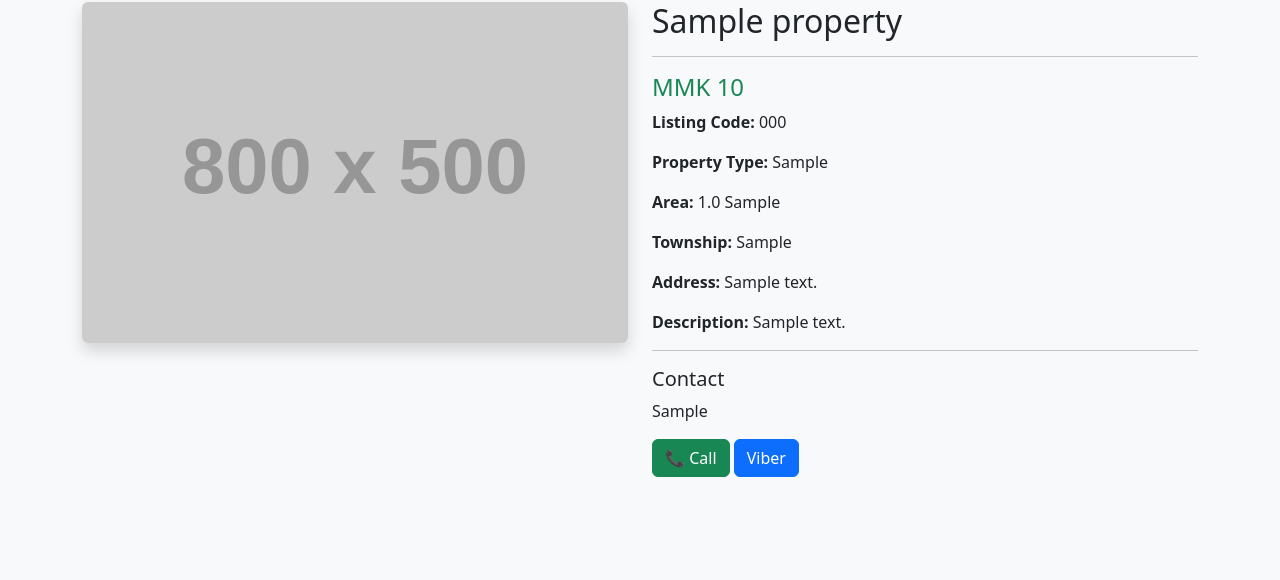
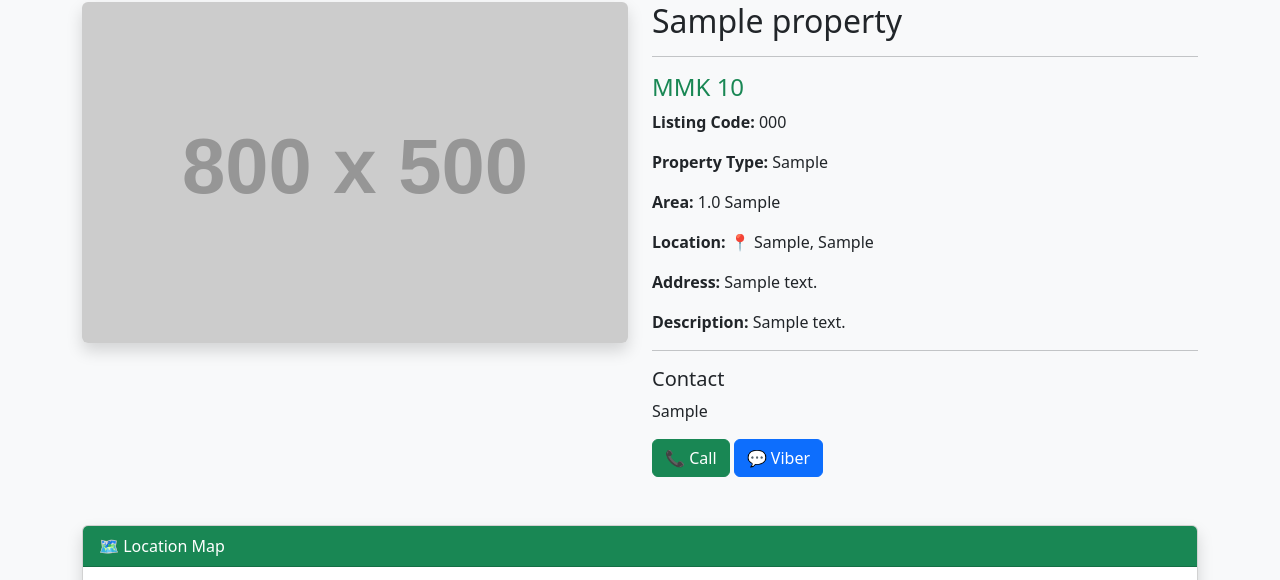
Before and after one commit to MinKhantKyawFreddy/LandHub, a Flask app: template app/templates/property_detail.html in a window 1280 px wide. Shown: the part 102-682 px from the top of the page. Before the commit the page ends 579 px from the top, so only its background shows below. Run offline with Flask 3, Linux system fonts and the light colour scheme; the template is opened without the code that fills it: values that come from a table or form of the project are taken from there, others are empty; tables that the repository leaves empty hold one stand-in row (values such as "Sample post"); grey boxes labelled with a size stand in for pictures from a placeholder-image service; some libraries are stand-ins or nearby versions.

Commit message:
fixing error

```diff
--- a/app/routes.py
+++ b/app/routes.py
@@ -41,7 +41,7 @@ def property_detail(property_id):
     property = Property.query.get_or_404(property_id)
 
     return render_template(
-        "property_details.html",
+        "property_detail.html",
         property=property
     )
 
--- a/app/templates/home.html
+++ b/app/templates/home.html
@@ -98,7 +98,7 @@
                         </h5>
 
                         <p class="text-muted mb-1">
-                            📍 {{ property.township }}
+                            📍 {{ property.township }}, {{property.city}}
                         </p>
 
                         <p class="fw-bold text-success fs-5">
--- a/app/templates/property_detail.html
+++ b/app/templates/property_detail.html
@@ -15,7 +15,9 @@
 
 </head>
 
+
 <body class="bg-light">
+
 
 <nav class="navbar navbar-dark bg-success">
 
@@ -30,36 +32,59 @@
 
 </nav>
 
+
+
 <div class="container py-5">
+
 
     <div class="row">
 
-        <div class="col-lg-6">
+
+        <!-- Property Image -->
+
+        <div class="col-lg-6 mb-4">
 
             <img src="https://placehold.co/800x500?text=Property+Photo"
                  class="img-fluid rounded shadow">
 
+
         </div>
+
+
+
+
+        <!-- Property Information -->
 
         <div class="col-lg-6">
 
-            <h2>{{ property.title }}</h2>
+
+            <h2>
+                {{ property.title }}
+            </h2>
+
 
             <hr>
 
+
             <h4 class="text-success">
+
                 MMK {{ "{:,}".format(property.price) }}
+
             </h4>
+
+
 
             <p>
                 <strong>Listing Code:</strong>
                 {{ property.listing_code }}
             </p>
 
+
             <p>
                 <strong>Property Type:</strong>
                 {{ property.property_type }}
             </p>
+
 
             <p>
                 <strong>Area:</strong>
@@ -67,42 +92,154 @@
                 {{ property.area_unit }}
             </p>
 
+
             <p>
-                <strong>Township:</strong>
-                {{ property.township }}
+                <strong>Location:</strong>
+
+                📍 {{ property.township }},
+                {{ property.city }}
+
             </p>
+
 
             <p>
                 <strong>Address:</strong>
+
                 {{ property.address }}
+
             </p>
+
+
 
             <p>
                 <strong>Description:</strong>
+
                 {{ property.description }}
+
             </p>
+
 
             <hr>
 
-            <h5>Contact</h5>
 
-            <p>{{ property.contact_person }}</p>
+
+            <!-- Contact -->
+
+            <h5>
+                Contact
+            </h5>
+
+
+            <p>
+                {{ property.contact_person }}
+            </p>
+
+
 
             <a href="tel:{{ property.agent.phone }}"
                class="btn btn-success">
+
                 📞 Call
+
             </a>
+
+
 
             <a href="viber://chat?number={{ property.agent.viber }}"
                class="btn btn-primary">
-                 Viber
+
+                💬 Viber
+
             </a>
+
+
 
         </div>
 
+
     </div>
 
+
+
+
+    <!-- Google Map Section -->
+
+    <div class="card shadow mt-5">
+
+
+        <div class="card-header bg-success text-white">
+
+            🗺️ Location Map
+
+        </div>
+
+
+
+        <div class="card-body">
+
+
+            {% if property.latitude and property.longitude %}
+
+
+
+            <iframe
+
+                width="100%"
+
+                height="400"
+
+                style="border:0"
+
+                loading="lazy"
+
+                allowfullscreen
+
+                src="https://www.google.com/maps?q={{ property.latitude }},{{ property.longitude }}&output=embed">
+
+            </iframe>
+
+
+
+
+            <a
+
+            href="https://www.google.com/maps?q={{ property.latitude }},{{ property.longitude }}"
+
+            target="_blank"
+
+            class="btn btn-success mt-3">
+
+                Open in Google Maps
+
+            </a>
+
+
+
+            {% else %}
+
+
+            <p class="text-muted">
+
+                Location not available yet.
+
+            </p>
+
+
+
+            {% endif %}
+
+
+
+        </div>
+
+
+    </div>
+
+
+
 </div>
+
+
 
 </body>
 
```
